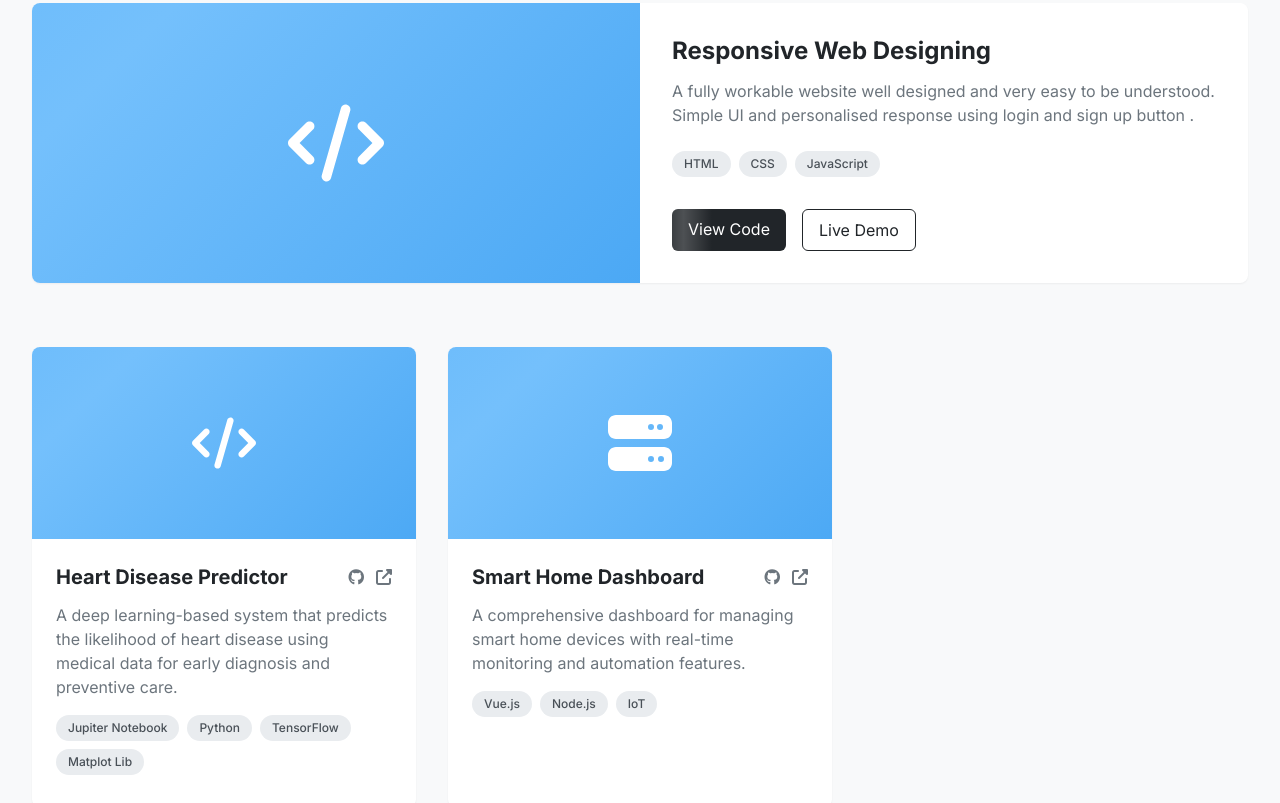
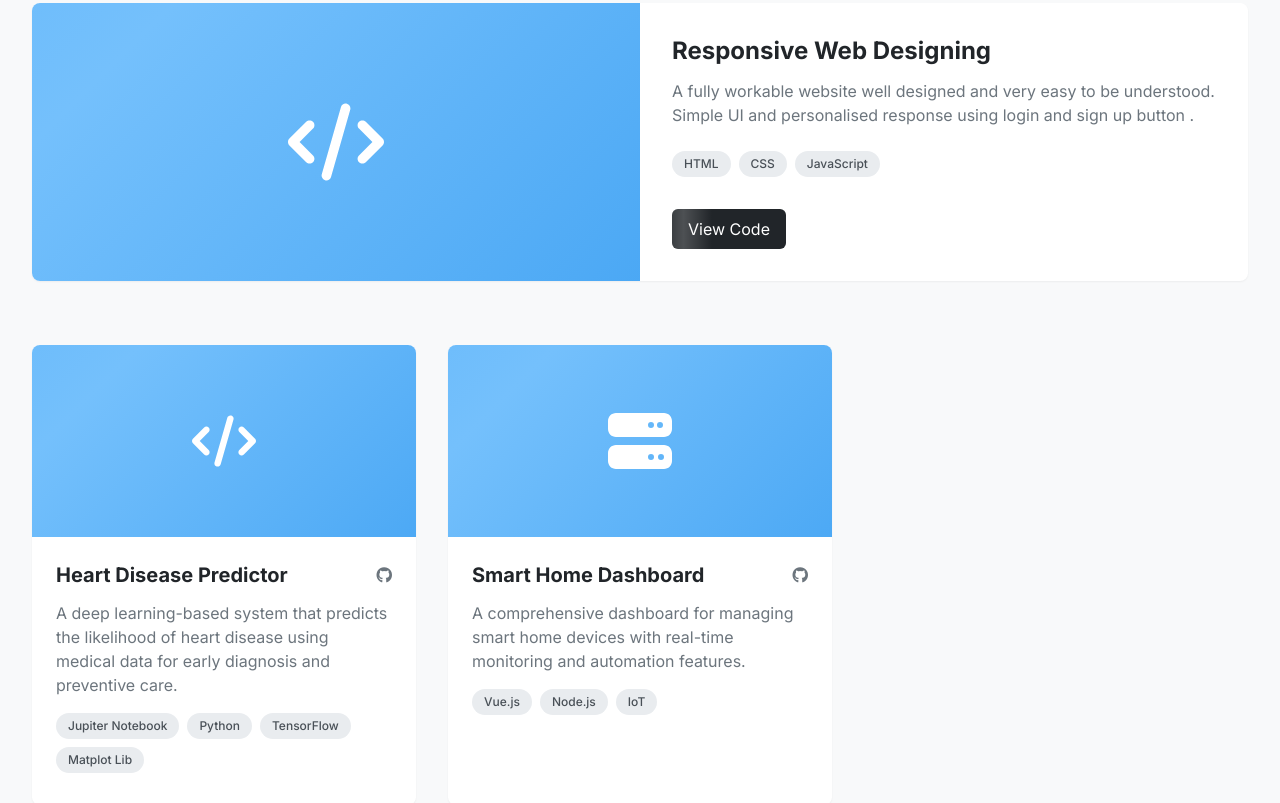
Before and after one commit to Aditya-01-code/Portfollio-website, a plain HTML site: page mypage.html in a window 1280 px wide. Shown: the part 2588-3391 px from the top of the page. Drawn offline with nearby package versions, Linux system fonts and the light colour scheme.

Commit message:
changes done

```diff
--- a/mypage.html
+++ b/mypage.html
@@ -858,9 +858,9 @@ document.addEventListener('DOMContentLoaded', () => {
                                 <a href="https://github.com/Aditya-01-code/Sanjeewani" class="px-4 py-2 bg-primary text-white rounded-md hover:bg-highlight transition-all btn-hover shimmer">
                                     <i class="https://github.com/Aditya-01-code/Sanjeewani"></i> View Code
                                 </a>
-                                <a href="sanjeevani2.vercel.app" class="px-4 py-2 border border-primary text-primary rounded-md hover:border-highlight hover:text-highlight transition-all btn-hover">
-                                    <i class="sanjeevani2.vercel.app"></i> Live Demo
-                                </a>
+                                <!--  <a href="https://sanjeevani2.vercel.app" target="_blank" rel="noopener" class="px-4 py-2 border border-primary text-primary rounded-md hover:border-highlight hover:text-highlight transition-all btn-hover">
+                                <i class="fas fa-external-link-alt"></i> Live Demo
+                            </a> -->
                             </div>
                         </div>
                     </div>
@@ -886,9 +886,9 @@ document.addEventListener('DOMContentLoaded', () => {
                                 <a href="https://github.com/Aditya-01-code/Heart-Disease-Predictor" class="text-accent hover:text-highlight transition-colors scale-hover">
                                     <i class="fab fa-github"></i>
                                 </a>
-                                <a href="#" class="text-accent hover:text-highlight transition-colors scale-hover">
+                                <!--<a href="#" class="text-accent hover:text-highlight transition-colors scale-hover">
                                     <i class="fas fa-external-link-alt"></i>
-                                </a>
+                                </a> -->
                             </div>
                         </div>
                         <p class="text-accent mb-4">
@@ -920,9 +920,9 @@ document.addEventListener('DOMContentLoaded', () => {
                                 <a href="#" class="text-accent hover:text-highlight transition-colors scale-hover">
                                     <i class="fab fa-github"></i>
                                 </a>
-                                <a href="#" class="text-accent hover:text-highlight transition-colors scale-hover">
+                                <!-- <a href="#" class="text-accent hover:text-highlight transition-colors scale-hover">
                                     <i class="fas fa-external-link-alt"></i>
-                                </a>
+                                </a> -->
                             </div>
                         </div>
                         <p class="text-accent mb-4">
```
